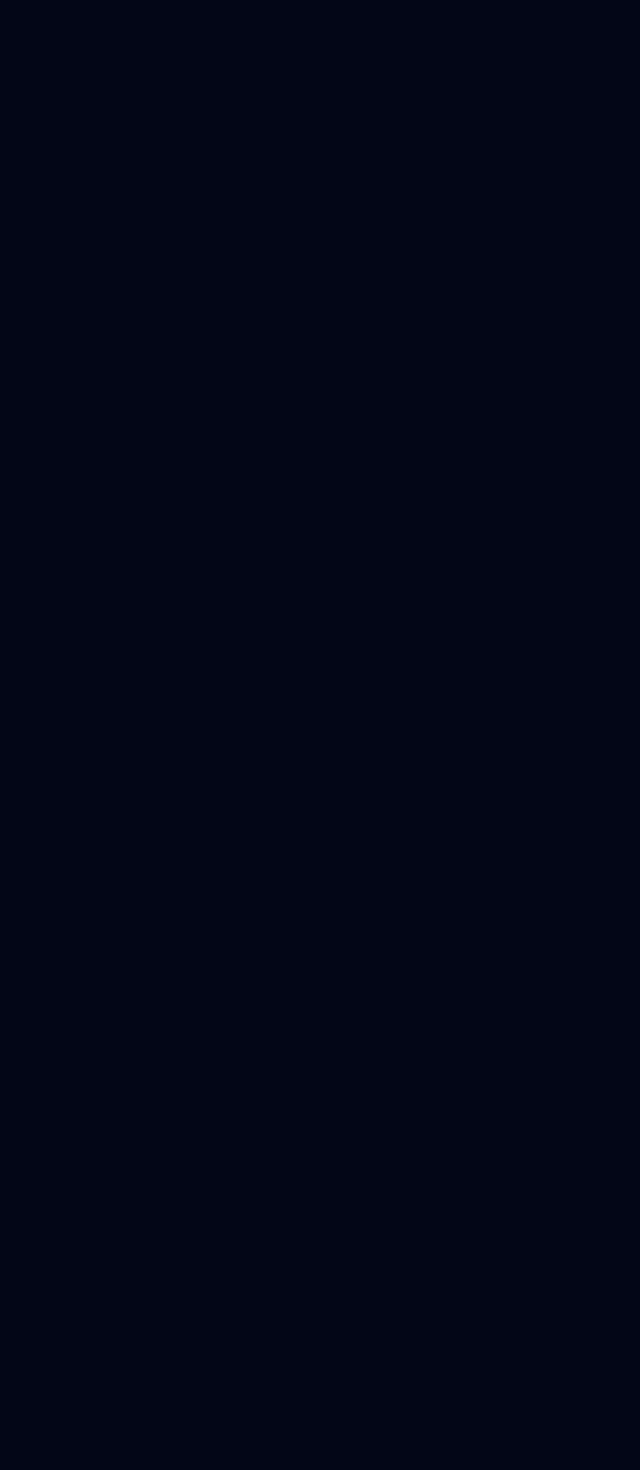
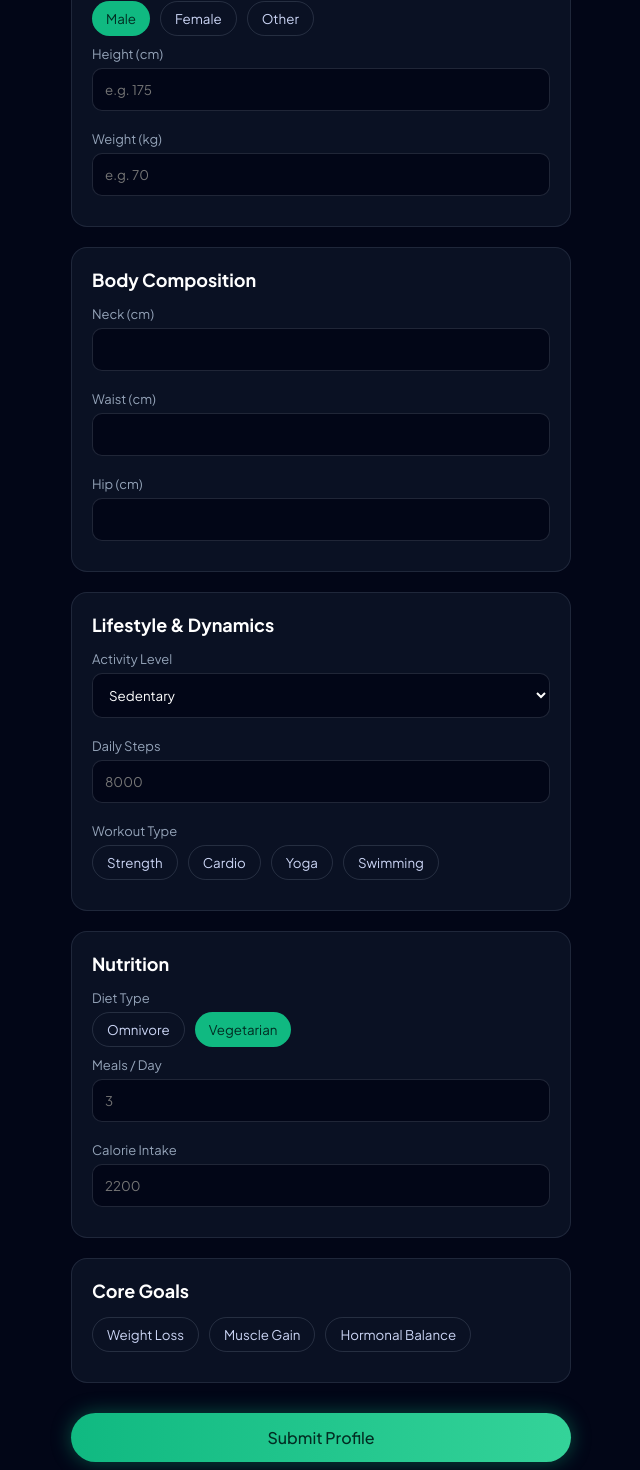
Before and after one commit to IshitaSinha2002/Decode-Health, a React (Vite) app: page /profile in a window 1280 px wide. Before the commit this address had no page. Shown: the part 280-1750 px from the top of the page, without its empty margins (319-959 px from the left). Before the commit the page ends 800 px from the top, so only its background shows below. Built offline with nearby package versions, Linux system fonts and the light colour scheme.

Commit message:
Adding Health Profile Page

```diff
--- a/src/App.jsx
+++ b/src/App.jsx
@@ -2,6 +2,7 @@ import { BrowserRouter, Routes, Route } from "react-router-dom";
 import HomePage from "./pages/Home/Home.jsx";
 import SignIn from "./pages/SignIn/SignIn.jsx";
 import LogIn from "./pages/LogIn/LogIn.jsx";
+import HealthProfile from "./pages/HealthProfile/HealthProfile";
 
 function App() {
   return (
@@ -10,6 +11,7 @@ function App() {
         <Route path="/" element={<HomePage />} />
         <Route path="/signin" element={<SignIn />} />
         <Route path="/login" element={<LogIn />} />
+        <Route path="/profile" element={<HealthProfile />} />
       </Routes>
     </BrowserRouter>
   );
--- /dev/null
+++ b/src/pages/HealthProfile/HealthProfile.css
@@ -0,0 +1,97 @@
+.profile-page {
+  min-height: 100vh;
+  background: #020617;
+  color: white;
+  display: flex;
+  flex-direction: column;
+  align-items: center;
+  padding: 40px 20px;
+}
+
+.profile-page h1 {
+  font-size: 36px;
+  margin-bottom: 30px;
+}
+
+/* Form Container */
+.form-container {
+  width: 100%;
+  max-width: 500px;
+}
+
+/* Sections */
+.section {
+  background: rgba(15, 23, 42, 0.7);
+  padding: 20px;
+  margin-bottom: 20px;
+  border-radius: 16px;
+  border: 1px solid rgba(148, 163, 184, 0.15);
+}
+
+.section h2 {
+  font-size: 18px;
+  margin-bottom: 15px;
+}
+
+/* Inputs */
+label {
+  display: block;
+  margin: 10px 0 6px;
+  font-size: 13px;
+  color: #94a3b8;
+}
+
+input,
+select {
+  width: 100%;
+  padding: 12px;
+  border-radius: 10px;
+  border: 1px solid rgba(148, 163, 184, 0.2);
+  background: #020617;
+  color: white;
+  outline: none;
+  margin-bottom: 10px;
+}
+
+/* Button groups */
+.button-group {
+  display: flex;
+  gap: 10px;
+  margin-bottom: 10px;
+}
+
+.button-group.wrap {
+  flex-wrap: wrap;
+}
+
+.button-group button {
+  padding: 8px 14px;
+  border-radius: 999px;
+  border: 1px solid rgba(148, 163, 184, 0.2);
+  background: transparent;
+  color: #cbd5f5;
+  cursor: pointer;
+}
+
+.button-group button.active {
+  background: #10b981;
+  color: #022c22;
+  border: none;
+}
+
+/* Submit Button */
+.submit-btn {
+  width: 100%;
+  padding: 14px;
+  border-radius: 999px;
+  border: none;
+  margin-top: 10px;
+
+  background: linear-gradient(90deg, #10b981, #34d399);
+  color: #022c22;
+  font-size: 16px;
+  font-weight: 500;
+
+  cursor: pointer;
+  box-shadow: 0 0 20px rgba(16, 185, 129, 0.4);
+}
--- /dev/null
+++ b/src/pages/HealthProfile/HealthProfile.jsx
@@ -0,0 +1,103 @@
+import "./HealthProfile.css";
+
+export default function HealthProfile() {
+  return (
+    <div className="profile-page">
+
+      <h1>Your Health Profile</h1>
+
+      <div className="form-container">
+
+        {/* Basic Identity */}
+        <div className="section">
+          <h2>Basic Identity</h2>
+
+          <label>Age</label>
+          <input placeholder="Enter age" />
+
+          <label>Gender</label>
+          <div className="button-group">
+            <button className="active">Male</button>
+            <button>Female</button>
+            <button>Other</button>
+          </div>
+
+          <label>Height (cm)</label>
+          <input placeholder="e.g. 175" />
+
+          <label>Weight (kg)</label>
+          <input placeholder="e.g. 70" />
+        </div>
+
+        {/* Body Composition */}
+        <div className="section">
+          <h2>Body Composition</h2>
+
+          <label>Neck (cm)</label>
+          <input />
+
+          <label>Waist (cm)</label>
+          <input />
+
+          <label>Hip (cm)</label>
+          <input />
+        </div>
+
+        {/* Lifestyle */}
+        <div className="section">
+          <h2>Lifestyle & Dynamics</h2>
+
+          <label>Activity Level</label>
+          <select>
+            <option>Sedentary</option>
+            <option>Moderate</option>
+            <option>Active</option>
+          </select>
+
+          <label>Daily Steps</label>
+          <input placeholder="8000" />
+
+          <label>Workout Type</label>
+          <div className="button-group">
+            <button>Strength</button>
+            <button>Cardio</button>
+            <button>Yoga</button>
+            <button>Swimming</button>
+          </div>
+        </div>
+
+        {/* Nutrition */}
+        <div className="section">
+          <h2>Nutrition</h2>
+
+          <label>Diet Type</label>
+          <div className="button-group">
+            <button>Omnivore</button>
+            <button className="active">Vegetarian</button>
+          </div>
+
+          <label>Meals / Day</label>
+          <input placeholder="3" />
+
+          <label>Calorie Intake</label>
+          <input placeholder="2200" />
+        </div>
+
+        {/* Goals */}
+        <div className="section">
+          <h2>Core Goals</h2>
+
+          <div className="button-group wrap">
+            <button>Weight Loss</button>
+            <button>Muscle Gain</button>
+            <button>Hormonal Balance</button>
+          </div>
+        </div>
+
+        {/* Submit */}
+        <button className="submit-btn">Submit Profile</button>
+
+      </div>
+    </div>
+  );
+}
```
